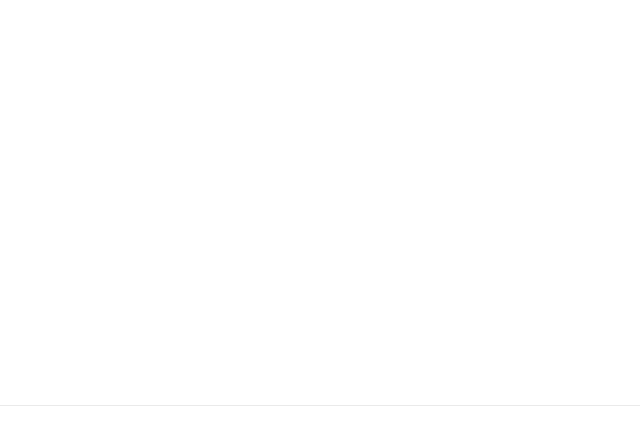
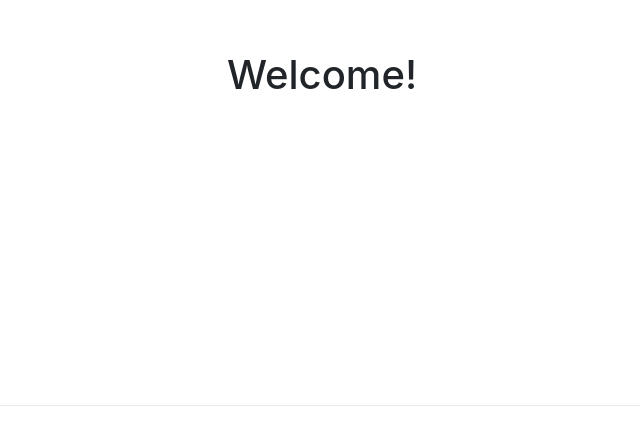
Before and after one commit to DenysLins/ticket-microservices-app, a Next.js app in the folder client/: page / in a window 1280 px wide. Shown: the part 295-740 px from the top of the page, without its empty margins (318-958 px from the left). Built offline with nearby package versions, Linux system fonts and the light colour scheme.

Commit message:
Add bootstrap

```diff
--- a/client/package.json
+++ b/client/package.json
@@ -9,6 +9,7 @@
     "lint": "next lint"
   },
   "dependencies": {
+    "bootstrap": "^5.1.0",
     "next": "11.0.1",
     "react": "17.0.2",
     "react-dom": "17.0.2"
--- a/client/pages/index.js
+++ b/client/pages/index.js
@@ -11,7 +11,9 @@ export default function Home() {
       </Head>
 
       <main className={styles.main}>
-        <div className={styles.grid}></div>
+        <div className={styles.grid}>
+          <h1>Welcome!</h1>
+        </div>
       </main>
 
       <footer className={styles.footer}></footer>
```
Also changed, not shown: client/pages/_app.js (+4 -3 lines), 1 other file (tests, documents, lock files or other folders).
